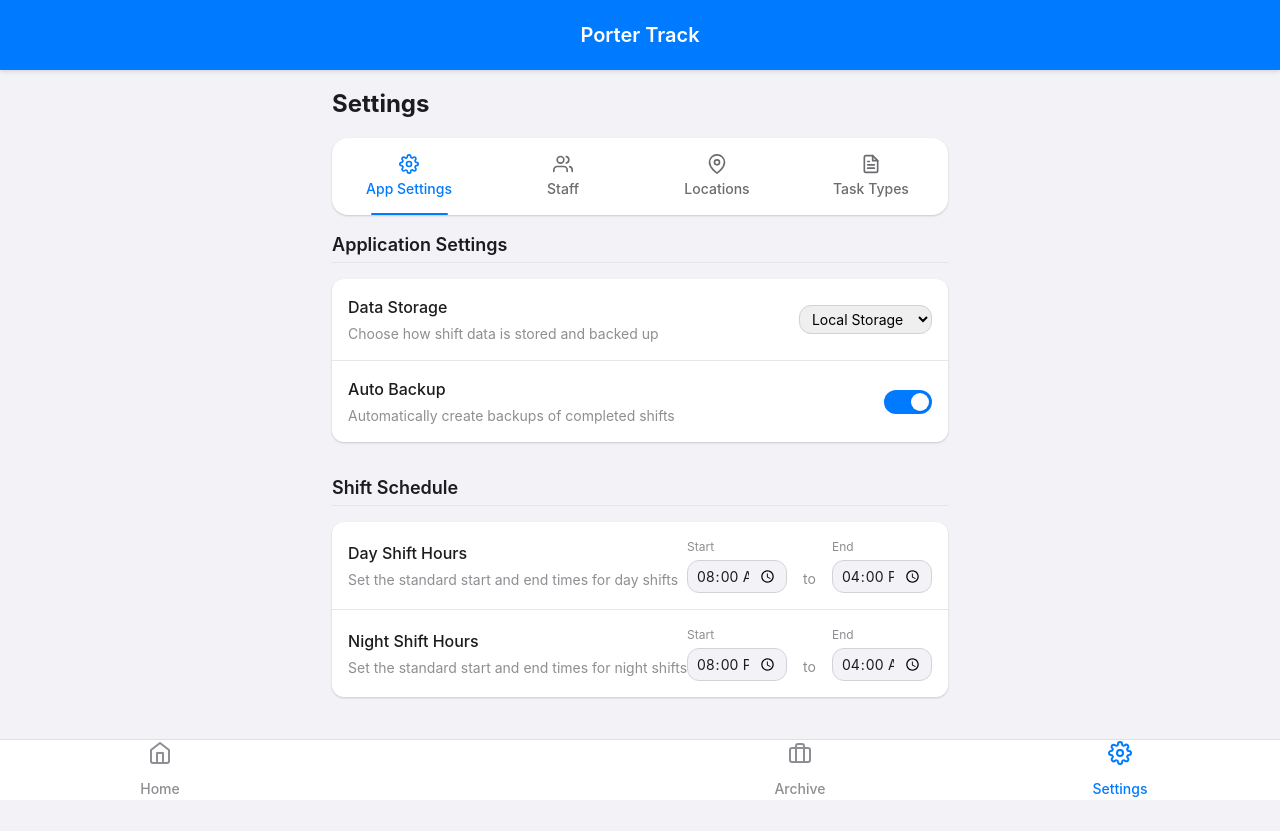
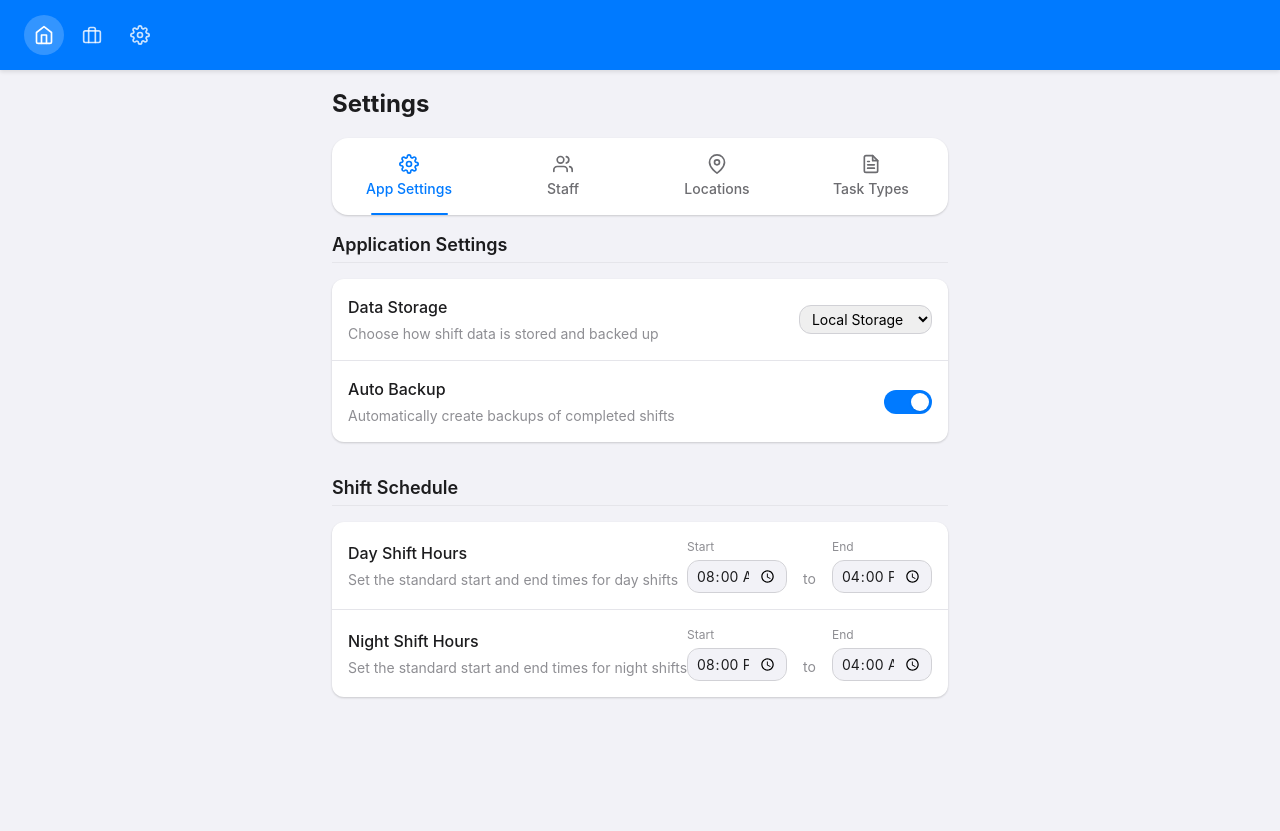
Before and after one commit to Hypha-Media-UK/Porter-Task, a Vue app: page /settings in a window 1280 px wide. Built offline with nearby package versions, Linux system fonts and the light colour scheme.

Commit message:
moved icons

```diff
--- a/src/App.vue
+++ b/src/App.vue
@@ -1,6 +1,6 @@
 <template>
   <div class="app">
-    <Header v-if="isShiftActive || $route.name !== 'home'" />
+    <Header />
 
     <main class="main-content">
       <router-view v-slot="{ Component }">
--- a/src/components/Header.vue
+++ b/src/components/Header.vue
@@ -1,39 +1,78 @@
 <template>
   <header class="header">
     <div class="header-left">
+      <!-- Back button (only shown when needed) -->
       <button v-if="shouldShowBackButton" class="back-button" @click="goBack">
         <svg xmlns="http://www.w3.org/2000/svg" width="24" height="24" viewBox="0 0 24 24" fill="none" stroke="currentColor" stroke-width="2" stroke-linecap="round" stroke-linejoin="round">
           <path d="M19 12H5M12 19l-7-7 7-7"/>
         </svg>
       </button>
+
+      <!-- Navigation icons (now on left side as requested) -->
+      <div class="nav-icons">
+        <!-- Home Icon -->
+        <button
+          class="nav-button"
+          :class="{ active: routePath === '/' }"
+          @click="navigateTo('/')"
+        >
+          <svg xmlns="http://www.w3.org/2000/svg" width="20" height="20" viewBox="0 0 24 24" fill="none" stroke="currentColor" stroke-width="2" stroke-linecap="round" stroke-linejoin="round">
+            <path d="M3 9l9-7 9 7v11a2 2 0 0 1-2 2H5a2 2 0 0 1-2-2z"></path>
+            <polyline points="9 22 9 12 15 12 15 22"></polyline>
+          </svg>
+        </button>
+
+        <!-- Archive Icon -->
+        <button
+          class="nav-button"
+          :class="{ active: routePath === '/archive' }"
+          @click="navigateTo('/archive')"
+        >
+          <svg xmlns="http://www.w3.org/2000/svg" width="20" height="20" viewBox="0 0 24 24" fill="none" stroke="currentColor" stroke-width="2" stroke-linecap="round" stroke-linejoin="round">
+            <rect x="2" y="7" width="20" height="14" rx="2" ry="2"></rect>
+            <path d="M16 21V5a2 2 0 0 0-2-2h-4a2 2 0 0 0-2 2v16"></path>
+          </svg>
+        </button>
+
+        <!-- Settings Icon -->
+        <button
+          class="nav-button"
+          :class="{ active: routePath === '/settings' }"
+          @click="navigateTo('/settings')"
+        >
+          <svg xmlns="http://www.w3.org/2000/svg" width="20" height="20" viewBox="0 0 24 24" fill="none" stroke="currentColor" stroke-width="2" stroke-linecap="round" stroke-linejoin="round">
+            <circle cx="12" cy="12" r="3"></circle>
+            <path d="M19.4 15a1.65 1.65 0 0 0 .33 1.82l.06.06a2 2 0 0 1 0 2.83 2 2 0 0 1-2.83 0l-.06-.06a1.65 1.65 0 0 0-1.82-.33 1.65 1.65 0 0 0-1 1.51V21a2 2 0 0 1-2 2 2 2 0 0 1-2-2v-.09A1.65 1.65 0 0 0 9 19.4a1.65 1.65 0 0 0-1.82.33l-.06.06a2 2 0 0 1-2.83 0 2 2 0 0 1 0-2.83l.06-.06a1.65 1.65 0 0 0 .33-1.82 1.65 1.65 0 0 0-1.51-1H3a2 2 0 0 1-2-2 2 2 0 0 1 2-2h.09A1.65 1.65 0 0 0 4.6 9a1.65 1.65 0 0 0-.33-1.82l-.06-.06a2 2 0 0 1 0-2.83 2 2 0 0 1 2.83 0l.06.06a1.65 1.65 0 0 0 1.82.33H9a1.65 1.65 0 0 0 1-1.51V3a2 2 0 0 1 2-2 2 2 0 0 1 2 2v.09a1.65 1.65 0 0 0 1 1.51 1.65 1.65 0 0 0 1.82-.33l.06-.06a2 2 0 0 1 2.83 0 2 2 0 0 1 0 2.83l-.06.06a1.65 1.65 0 0 0-.33 1.82V9a1.65 1.65 0 0 0 1.51 1H21a2 2 0 0 1 2 2 2 2 0 0 1-2 2h-.09a1.65 1.65 0 0 0-1.51 1z"></path>
+          </svg>
+        </button>
+      </div>
     </div>
 
-    <div class="header-center">
-      <h1 v-if="routePath === '/tasks'">{{ currentShiftTitle }}</h1>
-      <h1 v-else-if="routePath === '/tasks/pending'">Pending Tasks</h1>
-      <h1 v-else-if="routePath === '/tasks/completed'">Completed Tasks</h1>
-      <h1 v-else-if="routePath === '/archive'">Shift Archive</h1>
-      <h1 v-else-if="routePath.startsWith('/archive/')">Shift Details</h1>
-      <h1 v-else-if="routePath === '/settings'">Settings</h1>
-      <h1 v-else-if="routePath === '/tasks/form'">
-        {{ taskId ? 'Edit Task' : 'New Task' }}
-      </h1>
-      <h1 v-else>Porter Track</h1>
-    </div>
+    <!-- Page title (not shown on home screen) -->
+    <h1 v-if="routePath === '/tasks'" class="page-title">{{ currentShiftTitle }}</h1>
+    <h1 v-else-if="routePath === '/tasks/pending'" class="page-title">Pending Tasks</h1>
+    <h1 v-else-if="routePath === '/tasks/completed'" class="page-title">Completed Tasks</h1>
+    <h1 v-else-if="routePath === '/archive'" class="page-title">Shift Archive</h1>
+    <h1 v-else-if="routePath.startsWith('/archive/')" class="page-title">Shift Details</h1>
+    <h1 v-else-if="routePath === '/settings'" class="page-title">Settings</h1>
+    <h1 v-else-if="routePath === '/tasks/form'" class="page-title">
+      {{ taskId ? 'Edit Task' : 'New Task' }}
+    </h1>
 
+    <!-- Tasks Icon (now on right side as requested) -->
     <div class="header-right">
       <button
-        v-if="isShiftActive && routePath !== '/tasks' && routePath !== '/tasks/pending' && routePath !== '/tasks/completed'"
-        class="tasks-button"
-        @click="navigateToTasks"
+        v-if="isShiftActive"
+        class="nav-button tasks-button"
+        :class="{ active: routePath === '/tasks' }"
+        @click="navigateTo('/tasks')"
       >
         <svg xmlns="http://www.w3.org/2000/svg" width="20" height="20" viewBox="0 0 24 24" fill="none" stroke="currentColor" stroke-width="2" stroke-linecap="round" stroke-linejoin="round">
-          <rect x="3" y="4" width="18" height="18" rx="2" ry="2"></rect>
-          <line x1="16" y1="2" x2="16" y2="6"></line>
-          <line x1="8" y1="2" x2="8" y2="6"></line>
-          <line x1="3" y1="10" x2="21" y2="10"></line>
-          <path d="M9 16l2 2 4-4"></path>
+          <path d="M16 4h2a2 2 0 0 1 2 2v14a2 2 0 0 1-2 2H6a2 2 0 0 1-2-2V6a2 2 0 0 1 2-2h2"></path>
+          <rect x="8" y="2" width="8" height="4" rx="1" ry="1"></rect>
+          <path d="M9 14l2 2 4-4"></path>
         </svg>
+        <span v-if="pendingTasksCount > 0" class="badge-count">{{ pendingTasksCount }}</span>
       </button>
     </div>
   </header>
@@ -82,6 +121,11 @@ const currentShiftTitle = computed(() => {
   return `${currentShift.type} Shift ${formattedDate}`
 })
 
+const pendingTasksCount = computed(() => {
+  if (!shiftStore.currentShift) return 0
+  return shiftStore.currentShift.tasks.filter(task => task.status === 'Pending').length
+})
+
 // Methods
 const goBack = () => {
   if (!router) return
@@ -97,9 +141,9 @@ const goBack = () => {
   }
 }
 
-const navigateToTasks = () => {
+const navigateTo = (path) => {
   if (router) {
-    router.push('/tasks')
+    router.push(path)
   }
 }
 
@@ -111,6 +155,7 @@ import { inject } from 'vue'
 .header {
   display: flex;
   align-items: center;
+  justify-content: space-between;
   padding: var(--spacing-sm) var(--spacing-md);
   background-color: var(--color-primary);
   color: white;
@@ -121,23 +166,27 @@ import { inject } from 'vue'
   box-shadow: 0 2px 4px rgba(0, 0, 0, 0.1);
 }
 
-.header-left, .header-right {
-  flex: 0 0 56px;
+.header-left {
+  display: flex;
+  align-items: center;
+  gap: var(--spacing-xs);
+}
+
+.header-right {
   display: flex;
   align-items: center;
 }
 
-.header-left {
-  justify-content: flex-start;
+.page-title {
+  flex: 1;
+  text-align: center;
+  margin: 0;
+  font-size: var(--font-size-lg);
+  font-weight: var(--font-weight-semibold);
 }
 
-.header-right {
-  justify-content: flex-end;
-}
-
-.header-center {
-  flex: 1;
-  text-align: center;
+.tasks-button {
+  margin-left: var(--spacing-xs);
 }
 
 h1 {
@@ -146,12 +195,12 @@ h1 {
   font-weight: var(--font-weight-semibold);
 }
 
-.back-button, .tasks-button {
+.back-button {
   background: transparent;
   border: none;
   color: white;
-  width: 40px;
-  height: 40px;
+  width: 36px;
+  height: 36px;
   border-radius: 50%;
   display: flex;
   align-items: center;
@@ -160,8 +209,55 @@ h1 {
   transition: background-color var(--transition-fast);
 }
 
-.back-button:hover, .tasks-button:hover {
+.back-button:hover {
   background-color: rgba(255, 255, 255, 0.1);
+}
+
+.nav-icons {
+  display: flex;
+  gap: var(--spacing-xs);
+}
+
+.nav-button {
+  position: relative;
+  background: transparent;
+  border: none;
+  color: rgba(255, 255, 255, 0.8);
+  width: 36px;
+  height: 36px;
+  border-radius: 50%;
+  display: flex;
+  align-items: center;
+  justify-content: center;
+  cursor: pointer;
+  transition: all var(--transition-fast);
+}
+
+.nav-button.active {
+  color: white;
+  background-color: rgba(255, 255, 255, 0.2);
+}
+
+.nav-button:hover {
+  color: white;
+  background-color: rgba(255, 255, 255, 0.1);
+}
+
+.badge-count {
+  position: absolute;
+  top: -5px;
+  right: -5px;
+  background-color: var(--color-danger);
+  color: white;
+  font-size: 10px;
+  font-weight: var(--font-weight-bold);
+  min-width: 18px;
+  height: 18px;
+  border-radius: 9px;
+  display: flex;
+  align-items: center;
+  justify-content: center;
+  padding: 0 4px;
 }
 
 @media (min-width: 768px) {
@@ -173,5 +269,14 @@ h1 {
   h1 {
     font-size: var(--font-size-xl);
   }
+
+  .nav-button {
+    width: 40px;
+    height: 40px;
+  }
+
+  .nav-icons {
+    gap: var(--spacing-sm);
+  }
 }
 </style>
--- a/src/components/TabNavigation.vue
+++ b/src/components/TabNavigation.vue
@@ -94,20 +94,9 @@ function navigate(route: string, params?: RouteParams) {
 </script>
 
 <style scoped>
+/* Hide the tab navigation since we've moved it to the header */
 .tab-navigation {
-  position: fixed;
-  bottom: 0;
-  left: 0;
-  right: 0;
-  display: flex;
-  justify-content: space-around;
-  background-color: rgba(255, 255, 255, 0.95);
-  backdrop-filter: blur(10px);
-  -webkit-backdrop-filter: blur(10px);
-  box-shadow: 0 -0.5px 0 rgba(0, 0, 0, 0.15);
-  height: calc(60px + var(--safe-area-inset-bottom));
-  padding-bottom: var(--safe-area-inset-bottom);
-  z-index: var(--z-index-nav);
+  display: none; /* Hide the bottom navigation */
 }
 
 .nav-tab {
--- a/src/views/HomeView.vue
+++ b/src/views/HomeView.vue
@@ -105,9 +105,6 @@
 
       <!-- NEW SHIFT VIEW -->
       <div v-else class="new-shift">
-        <div class="top-header">
-          <h1>Porter Track</h1>
-        </div>
 
         <div class="welcome-card">
           <div class="welcome-icon">
@@ -336,7 +333,7 @@ onMounted(() => {
   display: flex;
   flex-direction: column;
   min-height: 100%;
-  padding-bottom: calc(70px + var(--safe-area-inset-bottom)); /* Space for fixed tab navigation */
+  padding-bottom: var(--spacing-lg); /* Reduced padding since we removed bottom navigation */
 }
 
 .content {
--- a/src/views/TasksView.vue
+++ b/src/views/TasksView.vue
@@ -206,7 +206,7 @@ const endCurrentShift = () => {
   display: flex;
   flex-direction: column;
   min-height: 100%;
-  padding-bottom: calc(70px + var(--safe-area-inset-bottom)); /* Space for tab navigation */
+  padding-bottom: var(--spacing-lg); /* Reduced padding since we removed bottom navigation */
 }
 
 .top-header {
```
